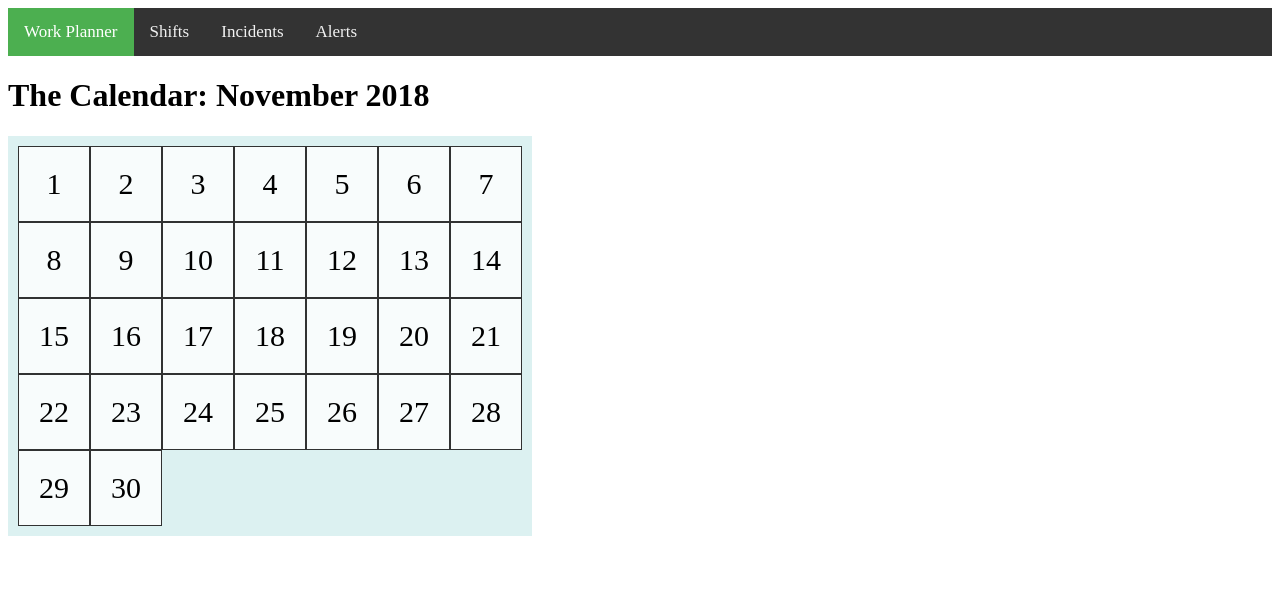
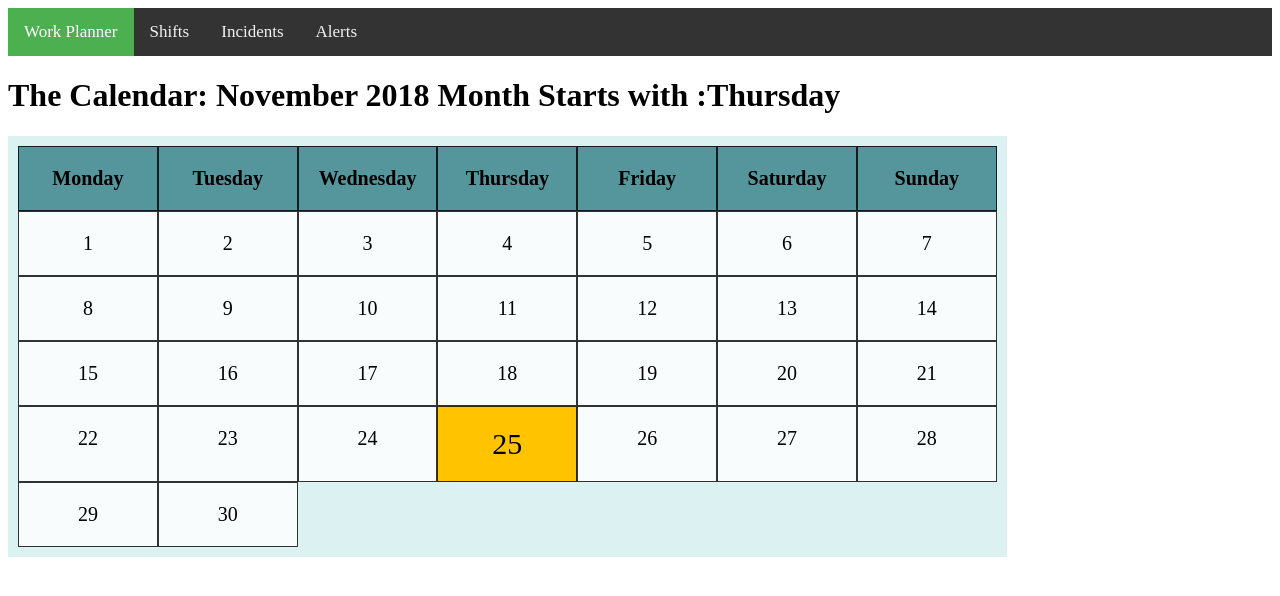
Before and after one commit to suneetsahadevan/django, a Django app: page /thecalendar/ in a window 1280 px wide. Shown: the top 596 px of the page. Run offline with Django 3.2, Linux system fonts and the light colour scheme.

Commit message:
improvements

```diff
--- a/thecalendar/static/css/thecalendar.css
+++ b/thecalendar/static/css/thecalendar.css
@@ -1,6 +1,6 @@
 .grid-container {
   display: inline-grid;
-  grid-template-columns: auto auto auto auto auto auto auto;
+  grid-template-columns: repeat(7, 1fr);
   background-color: #DCF1F1;
   padding: 10px;
 }
@@ -8,8 +8,23 @@
   background-color: rgba(255, 255, 255, 0.8);
   border: 1px solid rgba(0, 0, 0, 0.8);
   padding: 20px;
+  font-size: 20px;
+  font-family: "Times New Roman", Times, serif;
+  text-align: center;
+}
+
+.calendar-header {
+  background-color: #55959C;
+  font-weight: bold;
+}
+
+.calendar-navbar{
+  display: flex;
+}
+
+.calendar-current-day {
+  background-color: #FFC300;
   font-size: 30px;
-  text-align: center;
 }
 
 .topnav {
--- a/thecalendar/templates/thecalendar/base.html
+++ b/thecalendar/templates/thecalendar/base.html
@@ -13,10 +13,22 @@
       <a href="#contact">Incidents</a>
       <a href="#about">Alerts</a>
     </div>
-    <h1>The Calendar: {{monthname}} {{year}}</h1>
+    <h1 class="calendar-navbar">The Calendar: {{currentmonthname}} {{currentyear}}  Month Starts with :{{startdayofmonth}}</h1>
     <div class="grid-container">
-    {% for day in monthdays %}
-      <div class="grid-item">{{ day }}</div>
-    {% endfor %}
+
+      <div class="grid-item calendar-header">Monday</div>
+      <div class="grid-item calendar-header">Tuesday</div>
+      <div class="grid-item calendar-header">Wednesday</div>
+      <div class="grid-item calendar-header">Thursday</div>
+      <div class="grid-item calendar-header">Friday</div>
+      <div class="grid-item calendar-header">Saturday</div>
+      <div class="grid-item calendar-header">Sunday</div>
+      {% for day in monthdays %}
+        {% if day == currentday %}
+          <div class="grid-item calendar-current-day">{{ day }}</div>
+        {% else %}
+          <div class="grid-item">{{ day }}</div>
+        {% endif %}
+      {% endfor %}
     </div>
   </body>
--- a/thecalendar/views.py
+++ b/thecalendar/views.py
@@ -6,10 +6,12 @@ import datetime , calendar
 def calendar_detail(request):
     now = datetime.datetime.now()
     numberofdays = calendar.monthrange(now.year, now.month)[1]
-    monthname = calendar.month_name[now.month]
-    year = now.year
+    currentmonthname = calendar.month_name[now.month]
+    currentyear = now.year
+    currentday = now.day
+    startdayofmonth = calendar.day_name[datetime.datetime(now.year,now.month,1).weekday()]
     monthdays = []
     for i in range(numberofdays):
         monthdays.append(i+1)
     events = Event.objects.all()
-    return render(request, 'thecalendar/base.html', {'monthdays': monthdays , 'monthname': monthname ,'year' : year})
+    return render(request, 'thecalendar/base.html', {'monthdays': monthdays , 'currentmonthname': currentmonthname ,'currentyear' : currentyear , 'currentday' : currentday , 'startdayofmonth': startdayofmonth})
```
